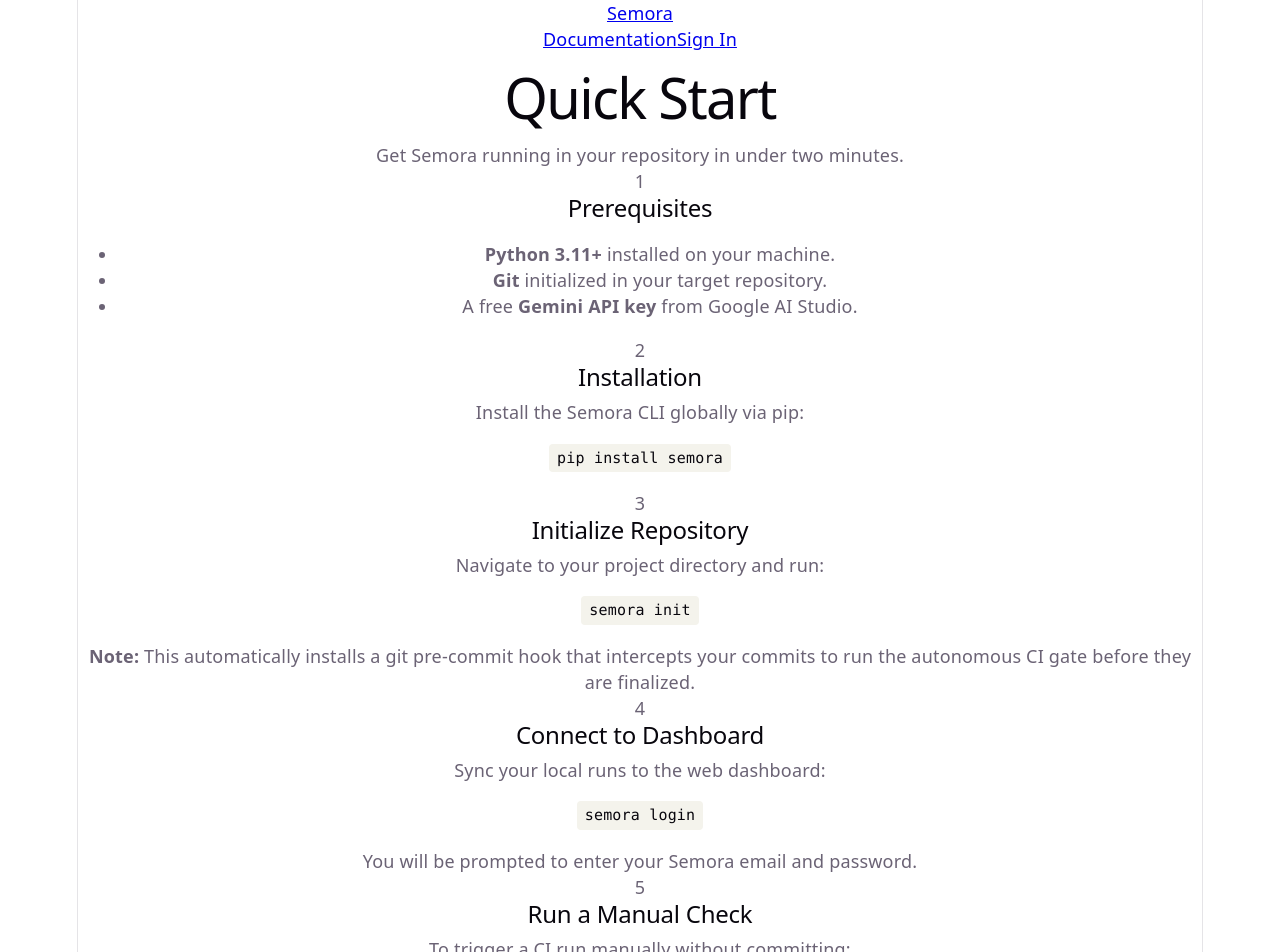
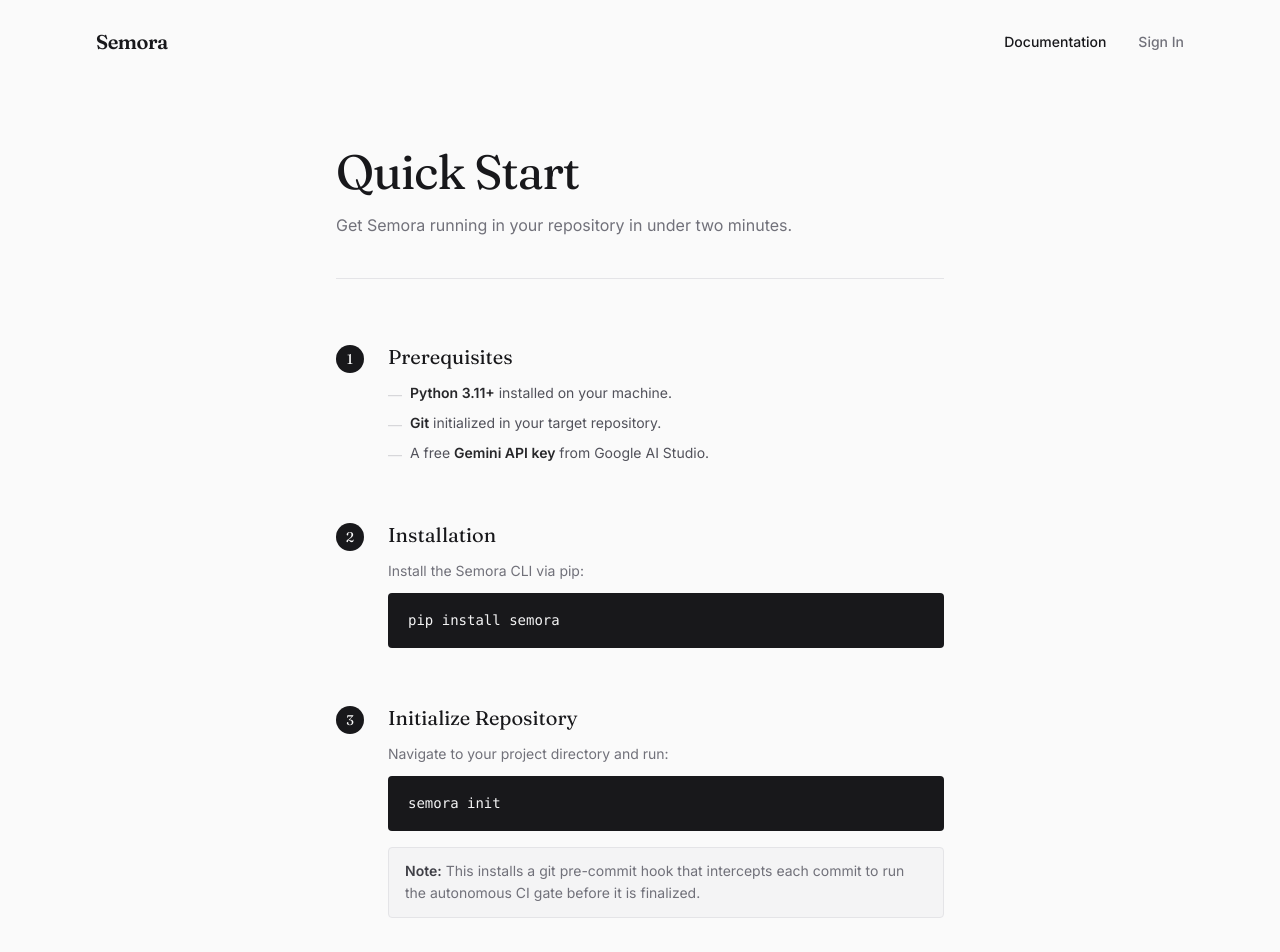
Before and after one commit to ishaanpgujaran/semora-sidev, a React (Vite) app in the folder dashboard/: page /docs in a window 1280 px wide. Shown: the top 952 px of the page. Built offline with nearby package versions, Linux system fonts and the light colour scheme.

Commit message:
[UI] Polish dashboard typography, spacing, and live-update transitions

```diff
--- a/dashboard/src/components/AppLayout.jsx
+++ b/dashboard/src/components/AppLayout.jsx
@@ -66,7 +66,7 @@
       </aside>
 
       {/* Main content */}
-      <main className="flex-1 px-10 py-10 overflow-y-auto">
+      <main className="flex-1 px-12 py-12 overflow-y-auto">
         <Outlet />
       </main>
     </div>
--- a/dashboard/src/index.css
+++ b/dashboard/src/index.css
@@ -1,111 +1,79 @@
-:root {
-  --text: #6b6375;
-  --text-h: #08060d;
-  --bg: #fff;
-  --border: #e5e4e7;
-  --code-bg: #f4f3ec;
-  --accent: #aa3bff;
-  --accent-bg: rgba(170, 59, 255, 0.1);
-  --accent-border: rgba(170, 59, 255, 0.5);
-  --social-bg: rgba(244, 243, 236, 0.5);
-  --shadow:
-    rgba(0, 0, 0, 0.1) 0 10px 15px -3px, rgba(0, 0, 0, 0.05) 0 4px 6px -2px;
+/*
+ * index.css — global design tokens and reset for the Semora dashboard.
+ * All component-level styling is handled via Tailwind utilities.
+ * This file only provides: a clean base reset, font smoothing,
+ * and ensures the legacy Vite boilerplate does not interfere.
+ */
 
-  --sans: system-ui, 'Segoe UI', Roboto, sans-serif;
-  --heading: system-ui, 'Segoe UI', Roboto, sans-serif;
-  --mono: ui-monospace, Consolas, monospace;
+@import "tailwindcss/base";
+@import "tailwindcss/components";
+@import "tailwindcss/utilities";
 
-  font: 18px/145% var(--sans);
-  letter-spacing: 0.18px;
-  color-scheme: light dark;
-  color: var(--text);
-  background: var(--bg);
-  font-synthesis: none;
-  text-rendering: optimizeLegibility;
-  -webkit-font-smoothing: antialiased;
-  -moz-osx-font-smoothing: grayscale;
-
-  @media (max-width: 1024px) {
-    font-size: 16px;
-  }
-}
-
-@media (prefers-color-scheme: dark) {
-  :root {
-    --text: #9ca3af;
-    --text-h: #f3f4f6;
-    --bg: #16171d;
-    --border: #2e303a;
-    --code-bg: #1f2028;
-    --accent: #c084fc;
-    --accent-bg: rgba(192, 132, 252, 0.15);
-    --accent-border: rgba(192, 132, 252, 0.5);
-    --social-bg: rgba(47, 48, 58, 0.5);
-    --shadow:
-      rgba(0, 0, 0, 0.4) 0 10px 15px -3px, rgba(0, 0, 0, 0.25) 0 4px 6px -2px;
-  }
-
-  #social .button-icon {
-    filter: invert(1) brightness(2);
-  }
+/* --------------------------------------------------------------------------
+   Base reset
+   -------------------------------------------------------------------------- */
+*,
+*::before,
+*::after {
+  box-sizing: border-box;
 }
 
 body {
   margin: 0;
+  -webkit-font-smoothing: antialiased;
+  -moz-osx-font-smoothing: grayscale;
+  text-rendering: optimizeLegibility;
+  background-color: #fafafa; /* zinc-50 */
+  color: #18181b;            /* zinc-900 */
 }
 
+/*
+ * Remove the Vite default #root constraints so that our own
+ * full-bleed layout classes (min-h-screen, flex, etc.) take full control.
+ */
 #root {
-  width: 1126px;
+  width: 100%;
   max-width: 100%;
-  margin: 0 auto;
-  text-align: center;
-  border-inline: 1px solid var(--border);
+  margin: 0;
+  text-align: left;
+  border: none;
   min-height: 100svh;
   display: flex;
   flex-direction: column;
-  box-sizing: border-box;
 }
 
-h1,
-h2 {
-  font-family: var(--heading);
-  font-weight: 500;
-  color: var(--text-h);
+/* --------------------------------------------------------------------------
+   Slide-in animation — used by AuditTimeline RunRow on first mount.
+   -------------------------------------------------------------------------- */
+@keyframes slideIn {
+  from {
+    opacity: 0;
+    transform: translateY(-8px);
+  }
+  to {
+    opacity: 1;
+    transform: translateY(0);
+  }
 }
 
-h1 {
-  font-size: 56px;
-  letter-spacing: -1.68px;
-  margin: 32px 0;
-  @media (max-width: 1024px) {
-    font-size: 36px;
-    margin: 20px 0;
+.animate-slide-in {
+  animation: slideIn 0.25s ease-out both;
+}
+
+/* --------------------------------------------------------------------------
+   STRIDE findings expand panel — smooth height transition
+   -------------------------------------------------------------------------- */
+@keyframes expandDown {
+  from {
+    opacity: 0;
+    transform: translateY(-4px);
+  }
+  to {
+    opacity: 1;
+    transform: translateY(0);
   }
 }
-h2 {
-  font-size: 24px;
-  line-height: 118%;
-  letter-spacing: -0.24px;
-  margin: 0 0 8px;
-  @media (max-width: 1024px) {
-    font-size: 20px;
-  }
+
+.animate-expand {
+  animation: expandDown 0.2s ease-out both;
 }
-p {
-  margin: 0;
-}
-
-code,
-.counter {
-  font-family: var(--mono);
-  display: inline-flex;
-  border-radius: 4px;
-  color: var(--text-h);
-}
-
-code {
-  font-size: 15px;
-  line-height: 135%;
-  padding: 4px 8px;
-  background: var(--code-bg);
-}
--- a/dashboard/src/pages/DocsPage.jsx
+++ b/dashboard/src/pages/DocsPage.jsx
@@ -8,105 +8,122 @@
 export default function DocsPage() {
   return (
     <div className="min-h-screen bg-zinc-50 text-zinc-900 font-sans selection:bg-blue-100 selection:text-blue-900">
-      {/* Navigation */}
-      <nav className="max-w-4xl mx-auto px-6 py-8 flex justify-between items-center border-b border-zinc-200">
-        <a href="/" className="font-serif text-2xl font-semibold tracking-tight text-zinc-900 hover:opacity-80 transition-opacity">
+
+      {/* Navigation — matches LandingPage exactly */}
+      <nav className="max-w-6xl mx-auto px-8 py-7 flex justify-between items-center">
+        <a
+          href="/"
+          className="font-serif text-xl font-semibold tracking-tight text-zinc-900 hover:opacity-75 transition-opacity duration-150"
+        >
           Semora
         </a>
-        <div className="flex gap-6 items-center text-sm font-medium text-zinc-600">
-          <a href="/docs" className="text-zinc-900 transition-colors">Documentation</a>
-          <a href="/login" className="hover:text-zinc-900 transition-colors">Sign In</a>
+        <div className="flex gap-8 items-center text-sm font-medium text-zinc-500">
+          <a href="/docs" className="text-zinc-900">Documentation</a>
+          <a href="/login" className="hover:text-zinc-900 transition-colors duration-150">Sign In</a>
         </div>
       </nav>
 
       {/* Docs Content */}
-      <main className="max-w-3xl mx-auto px-6 py-16">
-        <header className="mb-16">
-          <h1 className="font-serif text-4xl md:text-5xl text-zinc-900 mb-4">Quick Start</h1>
-          <p className="text-lg text-zinc-600">Get Semora running in your repository in under two minutes.</p>
+      <main className="max-w-2xl mx-auto px-8 pt-16 pb-28">
+
+        <header className="mb-16 border-b border-zinc-200 pb-10">
+          <h1 className="font-serif text-4xl md:text-5xl font-normal tracking-tight text-zinc-900 mb-4">
+            Quick Start
+          </h1>
+          <p className="text-base text-zinc-500 leading-relaxed">
+            Get Semora running in your repository in under two minutes.
+          </p>
         </header>
 
-        <div className="space-y-12">
+        <ol className="space-y-14">
 
-          {/* Step 1: Prerequisites */}
-          <section>
-            <div className="flex items-center gap-4 mb-4">
-              <span className="flex-shrink-0 w-8 h-8 rounded bg-zinc-200 text-zinc-900 font-serif font-medium flex items-center justify-center">1</span>
-              <h2 className="font-serif text-2xl text-zinc-900">Prerequisites</h2>
+          {/* Step 1 */}
+          <li className="flex gap-6">
+            <span className="flex-shrink-0 mt-0.5 w-7 h-7 rounded-full bg-zinc-900 text-zinc-50 font-serif text-sm flex items-center justify-center">
+              1
+            </span>
+            <div className="flex-1 min-w-0">
+              <h2 className="font-serif text-xl text-zinc-900 mb-3">Prerequisites</h2>
+              <ul className="space-y-2 text-sm text-zinc-600">
+                <li className="flex gap-2">
+                  <span className="text-zinc-300 mt-0.5">—</span>
+                  <span><strong className="text-zinc-800">Python 3.11+</strong> installed on your machine.</span>
+                </li>
+                <li className="flex gap-2">
+                  <span className="text-zinc-300 mt-0.5">—</span>
+                  <span><strong className="text-zinc-800">Git</strong> initialized in your target repository.</span>
+                </li>
+                <li className="flex gap-2">
+                  <span className="text-zinc-300 mt-0.5">—</span>
+                  <span>A free <strong className="text-zinc-800">Gemini API key</strong> from Google AI Studio.</span>
+                </li>
+              </ul>
             </div>
-            <ul className="list-disc list-inside text-zinc-600 space-y-2 ml-12">
-              <li><strong>Python 3.11+</strong> installed on your machine.</li>
-              <li><strong>Git</strong> initialized in your target repository.</li>
-              <li>A free <strong>Gemini API key</strong> from Google AI Studio.</li>
-            </ul>
-          </section>
+          </li>
 
-          {/* Step 2: Installation */}
-          <section>
-            <div className="flex items-center gap-4 mb-4">
-              <span className="flex-shrink-0 w-8 h-8 rounded bg-zinc-200 text-zinc-900 font-serif font-medium flex items-center justify-center">2</span>
-              <h2 className="font-serif text-2xl text-zinc-900">Installation</h2>
+          {/* Step 2 */}
+          <li className="flex gap-6">
+            <span className="flex-shrink-0 mt-0.5 w-7 h-7 rounded-full bg-zinc-900 text-zinc-50 font-serif text-sm flex items-center justify-center">
+              2
+            </span>
+            <div className="flex-1 min-w-0">
+              <h2 className="font-serif text-xl text-zinc-900 mb-3">Installation</h2>
+              <p className="text-sm text-zinc-500 mb-3">Install the Semora CLI via pip:</p>
+              <pre className="bg-zinc-900 text-zinc-100 px-5 py-4 rounded text-sm font-mono leading-relaxed overflow-x-auto">
+pip install semora</pre>
             </div>
-            <div className="ml-12">
-              <p className="text-zinc-600 mb-2">Install the Semora CLI globally via pip:</p>
-              <pre className="bg-zinc-900 text-zinc-100 p-4 rounded-md overflow-x-auto text-sm font-mono">
-                <code>pip install semora</code>
-              </pre>
-            </div>
-          </section>
+          </li>
 
-          {/* Step 3: Initial Setup */}
-          <section>
-            <div className="flex items-center gap-4 mb-4">
-              <span className="flex-shrink-0 w-8 h-8 rounded bg-zinc-200 text-zinc-900 font-serif font-medium flex items-center justify-center">3</span>
-              <h2 className="font-serif text-2xl text-zinc-900">Initialize Repository</h2>
-            </div>
-            <div className="ml-12">
-              <p className="text-zinc-600 mb-2">Navigate to your project directory and run:</p>
-              <pre className="bg-zinc-900 text-zinc-100 p-4 rounded-md overflow-x-auto text-sm font-mono mb-4">
-                <code>semora init</code>
-              </pre>
-              <p className="text-sm text-zinc-500 bg-zinc-100 p-3 rounded border border-zinc-200">
-                <strong>Note:</strong> This automatically installs a git pre-commit hook that intercepts your commits to run the autonomous CI gate before they are finalized.
+          {/* Step 3 */}
+          <li className="flex gap-6">
+            <span className="flex-shrink-0 mt-0.5 w-7 h-7 rounded-full bg-zinc-900 text-zinc-50 font-serif text-sm flex items-center justify-center">
+              3
+            </span>
+            <div className="flex-1 min-w-0">
+              <h2 className="font-serif text-xl text-zinc-900 mb-3">Initialize Repository</h2>
+              <p className="text-sm text-zinc-500 mb-3">Navigate to your project directory and run:</p>
+              <pre className="bg-zinc-900 text-zinc-100 px-5 py-4 rounded text-sm font-mono leading-relaxed overflow-x-auto mb-4">
+semora init</pre>
+              <p className="text-sm text-zinc-500 bg-zinc-100 px-4 py-3 rounded border border-zinc-200 leading-relaxed">
+                <strong className="text-zinc-700">Note:</strong> This installs a git pre-commit hook that intercepts each commit
+                to run the autonomous CI gate before it is finalized.
               </p>
             </div>
-          </section>
+          </li>
 
-          {/* Step 4: Connect Dashboard */}
-          <section>
-            <div className="flex items-center gap-4 mb-4">
-              <span className="flex-shrink-0 w-8 h-8 rounded bg-zinc-200 text-zinc-900 font-serif font-medium flex items-center justify-center">4</span>
-              <h2 className="font-serif text-2xl text-zinc-900">Connect to Dashboard</h2>
+          {/* Step 4 */}
+          <li className="flex gap-6">
+            <span className="flex-shrink-0 mt-0.5 w-7 h-7 rounded-full bg-zinc-900 text-zinc-50 font-serif text-sm flex items-center justify-center">
+              4
+            </span>
+            <div className="flex-1 min-w-0">
+              <h2 className="font-serif text-xl text-zinc-900 mb-3">Connect to Dashboard</h2>
+              <p className="text-sm text-zinc-500 mb-3">Sync your local runs to the web dashboard:</p>
+              <pre className="bg-zinc-900 text-zinc-100 px-5 py-4 rounded text-sm font-mono leading-relaxed overflow-x-auto mb-2">
+semora login</pre>
+              <p className="text-sm text-zinc-500">You will be prompted for your Semora email and password.</p>
             </div>
-            <div className="ml-12">
-              <p className="text-zinc-600 mb-2">Sync your local runs to the web dashboard:</p>
-              <pre className="bg-zinc-900 text-zinc-100 p-4 rounded-md overflow-x-auto text-sm font-mono mb-2">
-                <code>semora login</code>
-              </pre>
-              <p className="text-sm text-zinc-500">You will be prompted to enter your Semora email and password.</p>
+          </li>
+
+          {/* Step 5 */}
+          <li className="flex gap-6">
+            <span className="flex-shrink-0 mt-0.5 w-7 h-7 rounded-full bg-zinc-900 text-zinc-50 font-serif text-sm flex items-center justify-center">
+              5
+            </span>
+            <div className="flex-1 min-w-0">
+              <h2 className="font-serif text-xl text-zinc-900 mb-3">Run a Manual Check</h2>
+              <p className="text-sm text-zinc-500 mb-3">To trigger a CI run without committing:</p>
+              <pre className="bg-zinc-900 text-zinc-100 px-5 py-4 rounded text-sm font-mono leading-relaxed overflow-x-auto">
+semora run</pre>
             </div>
-          </section>
+          </li>
 
-          {/* Step 5: Manual Check */}
-          <section>
-            <div className="flex items-center gap-4 mb-4">
-              <span className="flex-shrink-0 w-8 h-8 rounded bg-zinc-200 text-zinc-900 font-serif font-medium flex items-center justify-center">5</span>
-              <h2 className="font-serif text-2xl text-zinc-900">Run a Manual Check</h2>
-            </div>
-            <div className="ml-12">
-              <p className="text-zinc-600 mb-2">To trigger a CI run manually without committing:</p>
-              <pre className="bg-zinc-900 text-zinc-100 p-4 rounded-md overflow-x-auto text-sm font-mono">
-                <code>semora run</code>
-              </pre>
-            </div>
-          </section>
-
-        </div>
+        </ol>
       </main>
 
-      {/* Footer */}
-      <footer className="border-t border-zinc-200 py-12 mt-12">
-        <div className="max-w-4xl mx-auto px-6 text-center text-sm text-zinc-500">
+      {/* Footer — matches LandingPage */}
+      <footer className="border-t border-zinc-200 py-10">
+        <div className="max-w-6xl mx-auto px-8 text-center text-sm text-zinc-400">
           &copy; {new Date().getFullYear()} Semora. All rights reserved.
         </div>
       </footer>
--- a/dashboard/src/pages/ProjectPortfolio.jsx
+++ b/dashboard/src/pages/ProjectPortfolio.jsx
@@ -66,9 +66,9 @@
 
   return (
     <div>
-      <header className="mb-10">
-        <h1 className="font-serif text-3xl text-zinc-900 mb-2">Project Portfolio</h1>
-        <p className="text-zinc-600">All repositories synced to your Semora account.</p>
+      <header className="mb-12">
+        <h1 className="font-serif text-3xl font-normal text-zinc-900 mb-1.5">Project Portfolio</h1>
+        <p className="text-sm text-zinc-500">All repositories synced to your Semora account.</p>
       </header>
 
       {error && (
```
Also changed, not shown: dashboard/src/pages/AuditTimeline.jsx (+122 -44 lines), dashboard/src/pages/LandingPage.jsx (+72 -56 lines), dashboard/src/pages/SpecMatrix.jsx (+9 -8 lines).
